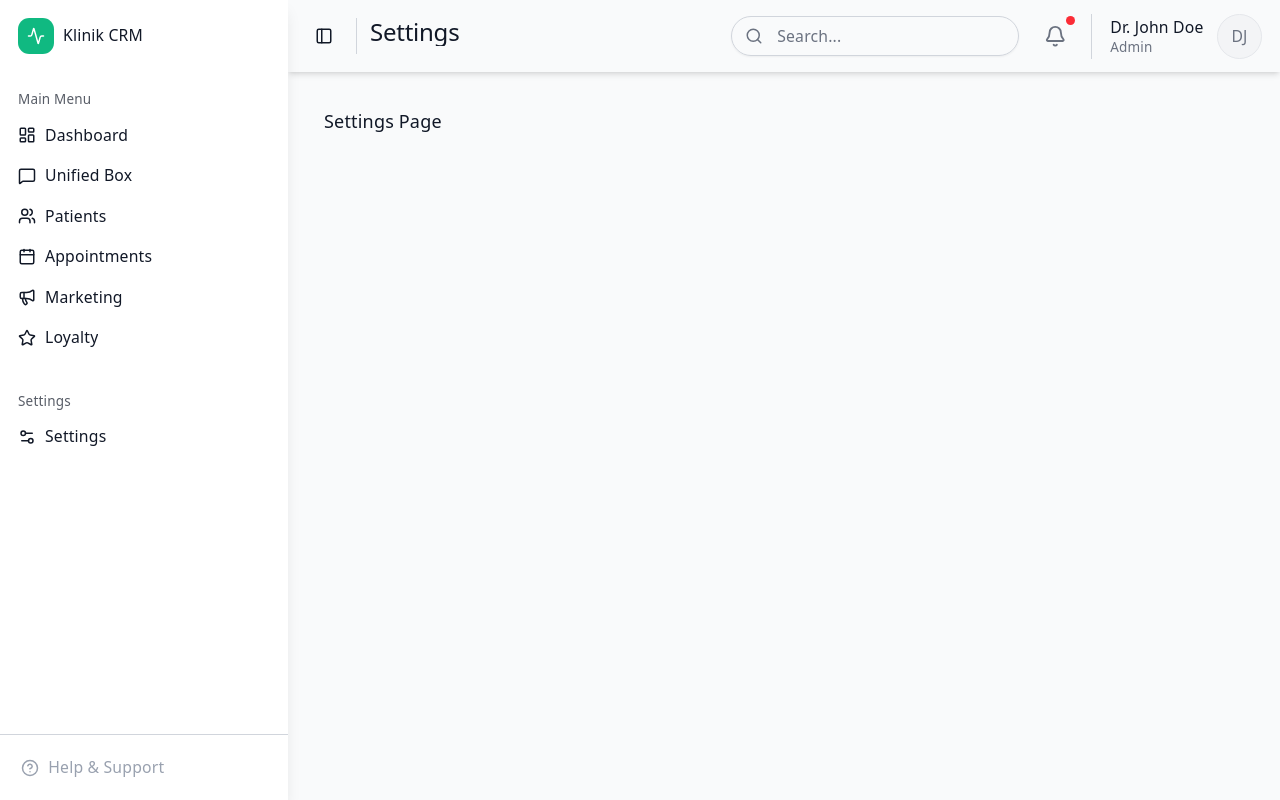
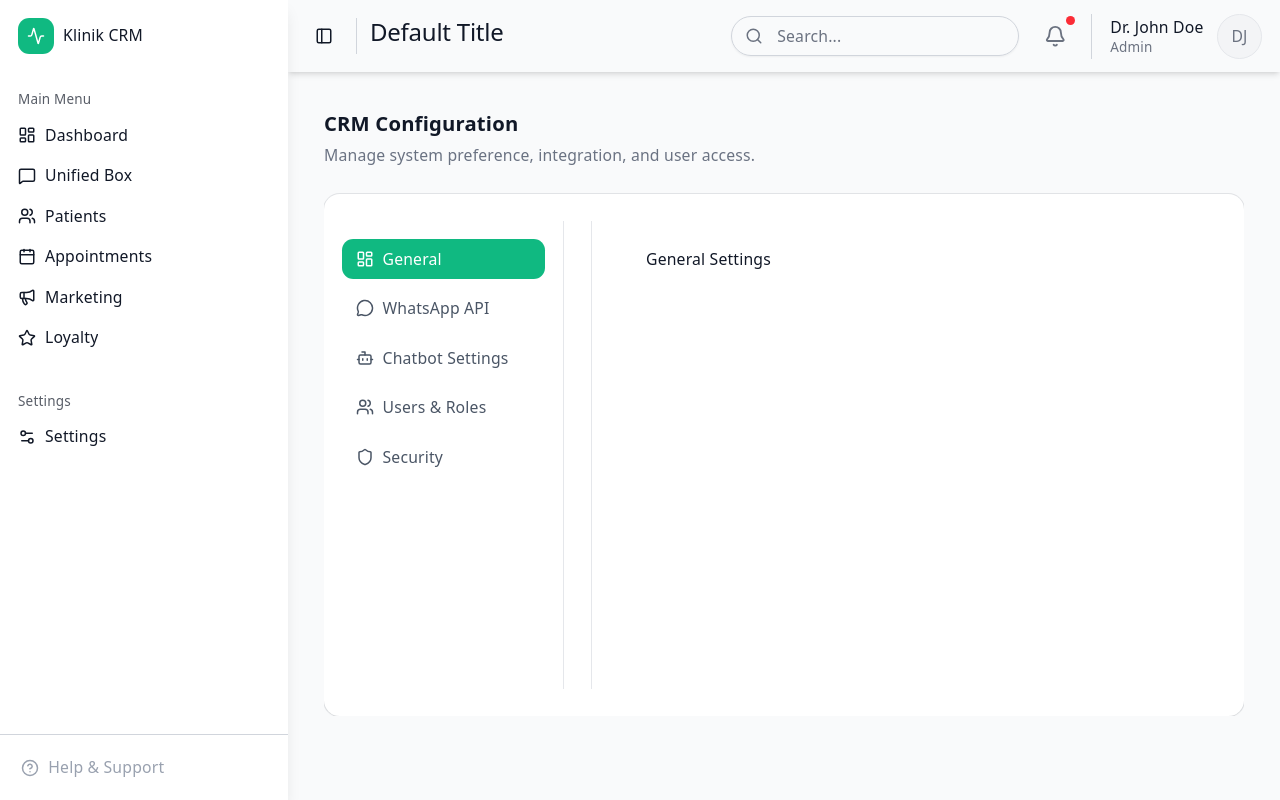
Before and after one commit to brotherzhafif/PT-GAMMA_CRM-FE, a React (Vite) app: page /settings in a window 1280 px wide. Built offline with nearby package versions, Linux system fonts and the light colour scheme.

Commit message:
Add merging file

```diff
--- a/src/App.jsx
+++ b/src/App.jsx
@@ -9,6 +9,11 @@ import Appointments from "@/pages/appointments";
 import Marketing from "@/pages/marketing";
 import Loyalty from "@/pages/loyalty";
 import Settings from "@/pages/settings";
+import General from "./pages/settings/general";
+import WhatsapApi from "./pages/settings/whatsapp-api";
+import ChatbotSettings from "./pages/settings/chatbot-settings";
+import UserRoles from "./pages/settings/user-roles";
+import Security from "./pages/settings/security";
 
 const router = createBrowserRouter([
   {
@@ -52,6 +57,31 @@ const router = createBrowserRouter([
         path: "/settings",
         element: <Settings />,
         handle: { title: "Settings" },
+
+        children: [
+          {
+            index: true,
+            element: <General />,
+          },
+          {
+            path: "/settings/whatsapp-Api",
+            element: <WhatsapApi />,
+          },
+          {
+            path: "/settings/chatbot-settings",
+            element: <ChatbotSettings />,
+          },
+          {
+            path: "/settings/user-roles",
+            element: <UserRoles />,
+          },
+          {
+            path: "/settings/security",
+            element: <Security />,
+          }
+        ]
+
+
       },
     ],
   },
--- /dev/null
+++ b/src/pages/settings/chatbot-settings/index.jsx
@@ -0,0 +1,5 @@
+export default function ChatbotSettings() {
+    return (
+        <>cHatbofsadf</>
+    )
+}
--- /dev/null
+++ b/src/pages/settings/components/settingTabs.jsx
@@ -0,0 +1,32 @@
+import { NavLink } from "react-router-dom";
+
+const tabs = [
+  { label: "General", path: "/settings" },
+  { label: "WhatsApp API", path: "/settings/whatsapp-api" },
+  { label: "Chatbot Settings", path: "/settings/chatbot-settings" },
+  { label: "Users & Roles", path: "/settings/users-roles" },
+  { label: "Security", path: "/settings/security" },
+];
+
+export default function SettingsTabs() {
+  return (
+    <div className="flex gap-2">
+      {tabs.map((tab) => (
+        <NavLink
+          key={tab.path}
+          to={tab.path}
+          end={tab.path === "/settings"}
+          className={({ isActive }) =>
+            `px-4 py-2 rounded-lg text-sm transition ${
+              isActive
+                ? "bg-primary text-white"
+                : "text-gray-500 hover:bg-gray-100"
+            }`
+          }
+        >
+          {tab.label}
+        </NavLink>
+      ))}
+    </div>
+  );
+}
--- /dev/null
+++ b/src/pages/settings/components/sidebar.jsx
@@ -0,0 +1,36 @@
+import { NavLink } from "react-router-dom";
+
+const menus = [
+  { label: "General", path: "/settings" },
+  { label: "WhatsApp API", path: "/settings/whatsapp-api" },
+  { label: "Chatbot Settings", path: "/settings/chatbot-settings" },
+  { label: "Users & Roles", path: "/settings/users-roles" },
+  { label: "Security", path: "/settings/security" },
+];
+
+export default function Sidebar() {
+  return (
+    <aside className="w-[260px] bg-white border-r p-4 flex flex-col h-full">
+      <h2 className="text-lg font-semibold mb-4">Settings</h2>
+
+      <div className="flex flex-col gap-1">
+        {menus.map((item) => (
+          <NavLink
+            key={item.path}
+            to={item.path}
+            end={item.path === "/settings"}
+            className={({ isActive }) =>
+              `px-3 py-2 rounded-lg text-sm transition flex flex-col gap-2 ${
+                isActive
+                  ? "bg-green-100 text-green-600 font-medium"
+                  : "text-gray-600 hover:bg-gray-100"
+              }`
+            }
+          >
+            {item.label}
+          </NavLink>
+        ))}
+      </div>
+    </aside>
+  );
+}
--- /dev/null
+++ b/src/pages/settings/general/index.jsx
@@ -0,0 +1,5 @@
+export default function General() {
+    return (
+        <>General Settings</>
+    )
+}
--- a/src/pages/settings/index.jsx
+++ b/src/pages/settings/index.jsx
@@ -1,5 +1,62 @@
+import { Card } from "@/components/ui/card";
+import { Bot, LayoutDashboard, MessageCircle, Shield, Users } from "lucide-react";
+import { Separator } from "@/components/ui/separator";
+import { NavLink, Outlet } from "react-router-dom";
+
+const menus = [
+  { label: "General", path: "/settings", icon: LayoutDashboard },
+  { label: "WhatsApp API", path: "/settings/whatsapp-api", icon: MessageCircle },
+  { label: "Chatbot Settings", path: "/settings/chatbot-settings", icon: Bot },
+  { label: "Users & Roles", path: "/settings/user-roles", icon: Users },
+  { label: "Security", path: "/settings/security", icon: Shield },
+];
+
 export default function Settings() {
-    return (
-        <div className="w-full h-full items-center">Settings Page</div>
-    )
+  return (
+    <div className="flex flex-col w-full gap-6 h-[76vh] overflow-hidden">
+
+      {/* Header */}
+      <div className="flex flex-col gap-1">
+        <h3 className="font-semibold text-lg">CRM Configuration</h3>
+        <p className="text-gray-500 text-sm">
+          Manage system preference, integration, and user access.
+        </p>
+      </div>
+
+      {/* Main */}
+      <Card className="w-full flex flex-row flex-1 overflow-hidden">
+
+        {/* Sidebar */}
+        <div className="w-[240px] border-r p-4 flex flex-col gap-2">
+          {menus.map((item) => (
+            <NavLink
+              key={item.path}
+              to={item.path}
+              end={item.path === "/settings"}
+              className={({ isActive }) =>
+                `flex items-center gap-2 px-3 py-2 rounded-lg text-sm transition ${
+                  isActive
+                    ? "bg-primary text-white"
+                    : "text-gray-600 hover:bg-gray-100"
+                }`
+              }
+            >
+              <item.icon className="w-4 h-4" />
+              {item.label}
+            </NavLink>
+          ))}
+        </div>
+
+        <Separator orientation="vertical" />
+
+        {/* Content */}
+        <div className="flex-1 overflow-hidden">
+          <div className="h-full overflow-y-auto p-6">
+            <Outlet />
+          </div>
+        </div>
+
+      </Card>
+    </div>
+  );
 }
--- /dev/null
+++ b/src/pages/settings/security/index.jsx
@@ -0,0 +1,11 @@
+export default function Security() {
+  return (
+    <div className="space-y-4">
+      <h1 className="text-xl font-semibold">Security Settings</h1>
+
+      <div className="bg-white p-4 rounded-xl border">
+        Security form content
+      </div>
+    </div>
+  );
+}
--- /dev/null
+++ b/src/pages/settings/user-roles/index.jsx
@@ -0,0 +1,5 @@
+export default function UserRoles() {
+    return (
+        <>User Rolse</>
+    )
+}
--- /dev/null
+++ b/src/pages/settings/whatsapp-api/components/api-credential.jsx
@@ -0,0 +1,55 @@
+import { Button } from "@/components/ui/button";
+import { Card } from "@/components/ui/card";
+import { Input } from "@/components/ui/input";
+import { Label } from "@/components/ui/label";
+import { Separator } from "@/components/ui/separator";
+import { Copy } from "lucide-react";
+
+export default function ApiCredential() {
+  return (
+    <Card className="p-4 flex flex-col gap-8">
+      <div className="flex flex-col gap-1">
+        <h3 className=" font-semibold">API Credentials</h3>
+        <p className="text-xs ">
+          Configure tokens and IDs from your Meta Developer dashboard..
+        </p>
+      </div>
+
+      <div className="flex flex-col gap-6">
+        <div className="flex flex-col gap-2">
+          <Label>System User Access Token</Label>
+          <div className="flex flex-row justify-between">
+            <Input placeholder="Enter your access token" />
+            <Button variant="outline" size="sm" className="cursor-pointer">
+              Edit
+            </Button>
+          </div>
+        </div>
+
+        <div className="flex flex-row w-full gap-2 items-center justify-between">
+          <div className="flex flex-col gap-2 w-full">
+            <Label>Phone Number ID</Label>
+            <Input placeholder="Enter your phone number ID" />
+          </div>
+
+          <div className="flex flex-col gap-2 w-full">
+            <Label>WhatsApp Business Account ID</Label>
+            <Input placeholder="Enter your WhatsApp Business account ID" />
+          </div>
+        </div>
+      </div>
+
+      <Separator orientation="horizontal" className="bg-gray-500 h-1" />
+
+      <div className="flex flex-col gap-1 w-full">
+        <Label>Webhook URL</Label>
+        <div className="flex flex-row justify-between">
+          <Input placeholder="https://webhook.url" className="bg-green-100 text-green-500" />
+          <Button variant="outline" size="sm" className="cursor-pointer">
+            <Copy className="w-4 h-4" />
+          </Button>
+        </div>
+      </div>
+    </Card>
+  );
+}
--- /dev/null
+++ b/src/pages/settings/whatsapp-api/index.jsx
@@ -0,0 +1,65 @@
+import { Badge } from "@/components/ui/badge";
+import { Card } from "@/components/ui/card";
+import { Phone } from "lucide-react";
+import ApiCredential from "./components/api-credential";
+import { ScrollArea } from "@/components/ui/scroll-area";
+
+export default function WhatsapApi() {
+  return (
+    <div className="flex flex-col gap-5 h-full">
+
+      {/* Header */}
+      <div className="flex flex-col gap-1">
+        <h3 className="text-xl font-semibold">WhatsApp API Settings</h3>
+        <p className="text-xs text-gray-500">
+          Manage your connection to the WhatsApp Cloud API and sync message
+          templates.
+        </p>
+      </div>
+
+      {/* Scroll Area */}
+      <ScrollArea className="flex-1">
+        <div className="flex flex-col gap-5 pr-4">
+
+          <Card className="w-full flex flex-col p-4 gap-4">
+            <div className="flex flex-row items-center justify-between">
+              <div className="flex flex-col items-start">
+                <h4 className="font-semibold">Connection Status</h4>
+                <span className="text-xs">
+                  Your WhatsApp Business account integration status.
+                </span>
+              </div>
+
+              <Badge className="text-xs flex items-center gap-2 text-green-500 bg-green-100">
+                <div className="w-2 h-2 rounded-full bg-green-500" />
+                Connected
+              </Badge>
+            </div>
+
+            <div className="flex flex-row items-center justify-between">
+              <div className="flex flex-row gap-3 items-center">
+                <div className="flex w-10 h-10 bg-green-100 rounded-md items-center justify-center">
+                  <Phone className="w-6 h-6 text-green-600" />
+                </div>
+
+                <div className="flex flex-col gap-1 items-start">
+                  <h4 className="font-semibold">Connected Phone Number</h4>
+                  <h3 className="font-semibold">+62 123 456 789</h3>
+                  <p className="text-xs">Quality Rating: High</p>
+                </div>
+              </div>
+
+              <Badge variant="destructive" className="flex items-center gap-2">
+                <div className="w-2 h-2 rounded-full bg-red-500" />
+                Disconnected
+              </Badge>
+            </div>
+          </Card>
+
+          <ApiCredential />
+
+        </div>
+      </ScrollArea>
+    </div>
+  );
+}
```
